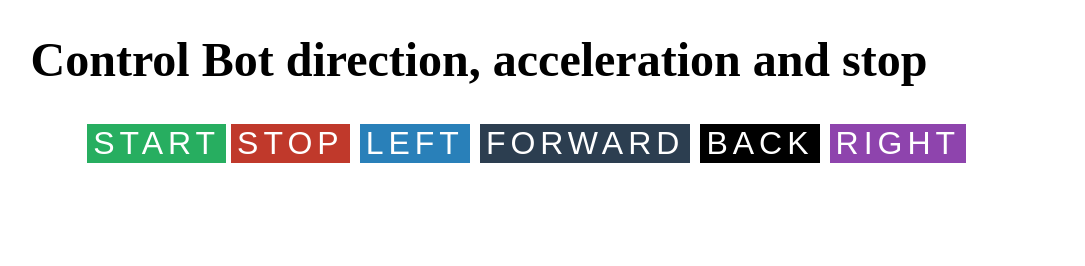
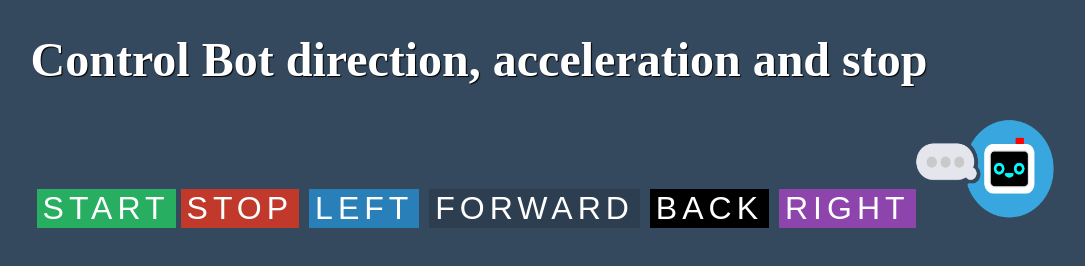
Before and after one commit to NullCodeXx/bot-control, a website: page index.html in a window 1280 px wide. Shown: the whole page, without its empty margins (161-1246 px from the left). Drawn offline with Linux system fonts and the light colour scheme.

Commit message:
edit bot.js and change theem index.html

```diff
--- a/index.html
+++ b/index.html
@@ -6,9 +6,11 @@
     <meta http-equiv="X-UA-Compatible" content="ie=edge">
     <title>Control bot mobile usb.</title>
 </head>
-<body>
-    <h1 style="text-align: center;font-size: 3em";>Control Bot direction, acceleration and stop</h1>
+<body style="background-color: #34495e;">
+    <h1 style="text-align: center;font-size: 3em;color:#ffffff;text-shadow: 1px 1px 1px #000;";>Control Bot direction, acceleration and stop</h1>
     <!-- link install driver makedblock : https://github.com/Makeblock-official/mbot_nodebots -->
+    <!-- ADD IMAGE. -->
+
     <script>
     'use strict';
     // CREATE BUTTON DIRECTION.
@@ -22,7 +24,7 @@
         divStart.style.fontSize  = "2em";
         divStart.style.textAlign = "center";
         divStart.style.letterSpacing = "5px";
-        divStart.style.marginLeft = "19%";
+        divStart.style.marginLeft = "15%";
         divStart.innerHTML = "START";
         document.body.appendChild(divStart);
 
@@ -91,7 +93,6 @@
             divRight.style.margin = "5px";
             divRight.innerHTML = "RIGHT";
             document.body.appendChild(divRight);
-
 
     //CREATE EVENT ON THE BUTTON REQUESTE AJAX TO EXPRESS PATH.
 
@@ -185,6 +186,6 @@
     xhr.send(null);
     });
     </script>
-
+    <img src="content/bot.gif" alt="bot animation" style="height: 100px;width: 140px;margin-left: -10px;">
 </body>
 </html>
```
Also changed, not shown: bot/bot.js (+12 -1 lines), content/bot.gif (added).
